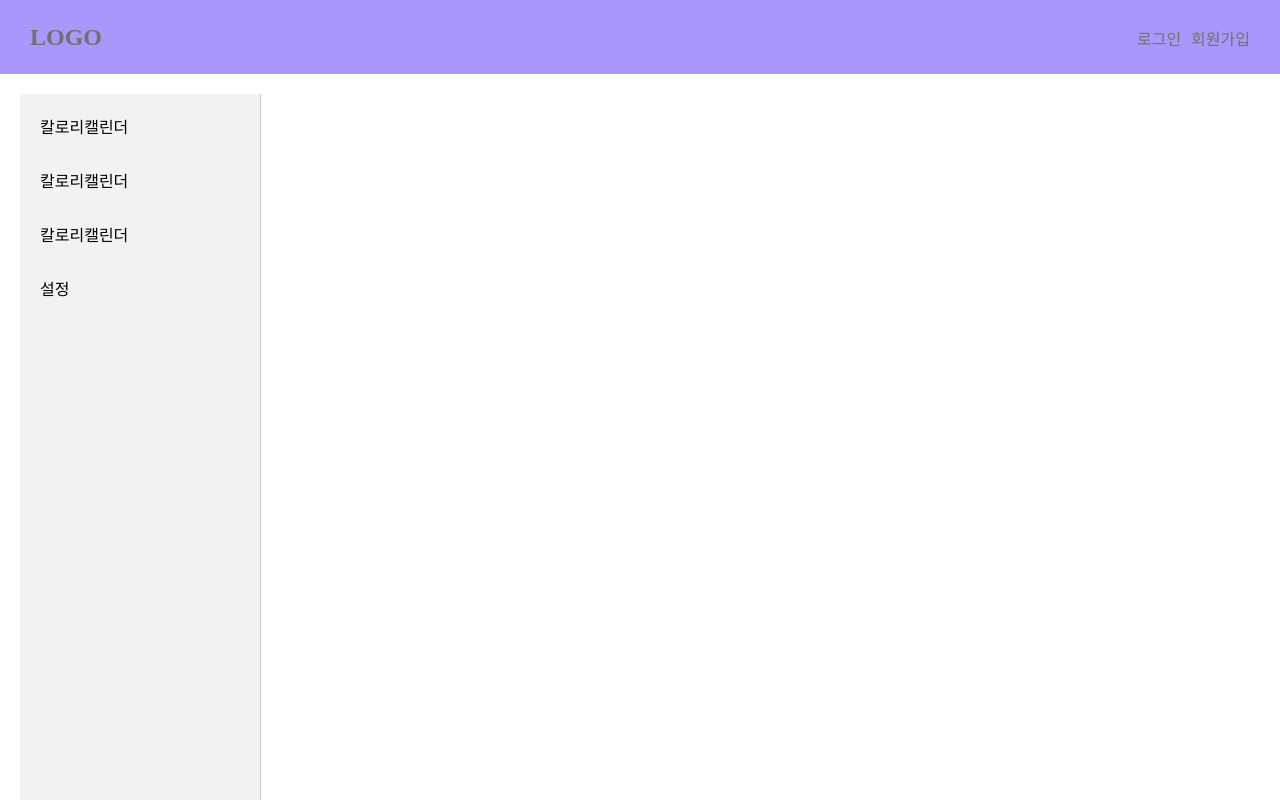
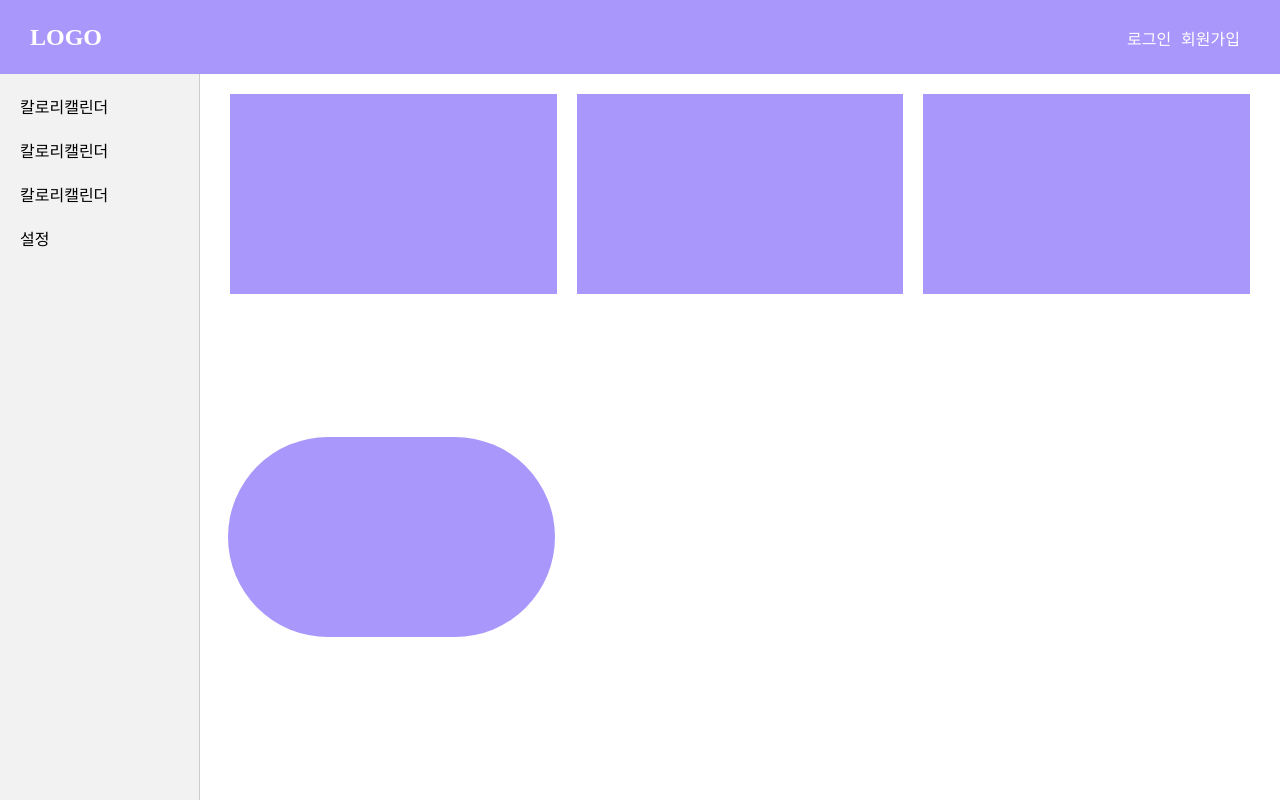
Before and after one commit to minsung919/MyCal, a plain HTML site: page main.html in a window 1280 px wide. Shown: the top 800 px of the page. Drawn offline with Linux system fonts and the light colour scheme.

Commit message:
프로토타입

```diff
--- a/main.html
+++ b/main.html
@@ -5,36 +5,133 @@
     <meta charset="UTF-8">
     <meta name="viewport" content="width=device-width, initial-scale=1.0">
     <title>MyCal</title>
-    <link rel="stylesheet" href="css/style.css">
+    <style>
+        * {
+            margin: 0;
+            padding: 0;
+            box-sizing: border-box;
+        }
+
+        body {
+            display: flex;
+            flex-direction: column;
+            height: 100vh;
+        }
+
+        header {
+            background-color: #AA97FB;
+            color: #707070;
+            padding: 24px 30px 23px;
+            display: flex;
+            justify-content: space-between;
+            align-items: center;
+        }
+
+        .logo {
+            margin: 0;
+            text-decoration: none;
+            color: #fff;
+            font-size: 1.5rem;
+            font-weight: bold;
+        }
+
+        .log {
+            list-style: none;
+            display: flex;
+            gap: 10px;
+            margin-right: 10px;
+        }
+
+        .log li {
+            cursor: pointer;
+            color: #fff;
+        }
+
+        .container {
+            display: flex;
+            flex: 1;
+        }
+
+        aside {
+            background-color: #f2f2f2;
+            width: 200px;
+            padding: 20px;
+            border-right: 1px solid #ccc;
+        }
+
+        .sides {
+            list-style: none;
+            padding: 0;
+        }
+
+        .sides li {
+            margin-bottom: 20px;
+            cursor: pointer;
+        }
+
+        .main {
+            flex: 1;
+            padding: 20px;
+            display: flex;
+            flex-wrap: wrap;
+            justify-content: space-around;
+        }
+
+        .box {
+            width: calc(50% - 20px);
+            height: 200px;
+            background-color: #AA97FB;
+            margin: 0 0 20px 0;
+        }
+
+        .rounded-box {
+            border-radius: 100px; /* 둥글게 만들기 */
+        }
+
+        .box1,
+        .box2,
+        .box3 {
+            width: calc(33.33% - 20px);
+            height: 200px;
+            background-color: #AA97FB;
+            margin: 0 0 20px 0;
+        }
+        .box4 {
+    width: calc(33.33% - 20px);
+    height: 200px;
+    background-color: #AA97FB;
+    margin: 0 0 20px 0;
+    margin-right: 67%; /* 왼쪽으로 이동 */
+}
+    </style>
 </head>
 
 <body>
-    <div class="top">
-        <h2 class="logo">LOGO</a></h2>
+    <header>
+        <h2 class="logo">LOGO</h2>
         <ul class="log">
             <li>로그인</li>
             <li>회원가입</li>
         </ul>
-    </div>
+    </header>
 
-<div class="main">
     <div class="container">
-        <div class="aside">
-            <ul class="side">
+        <aside>
+            <ul class="sides">
                 <li>칼로리캘린더</li>
                 <li>칼로리캘린더</li>
                 <li>칼로리캘린더</li>
                 <li>설정</li>
             </ul>
+        </aside>
+
+        <div class="main">
+            <div class="box box1"></div>
+            <div class="box box2"></div>
+            <div class="box box3"></div>
+            <div class="box box4 rounded-box"></div>
         </div>
     </div>
-
-    <div class="main_box">
-        <div class="box1"></div>
-        <div class="box2"></div>
-        <div class="box3"></div>
-    </div>
-</div>
 </body>
 
 </html>
```
